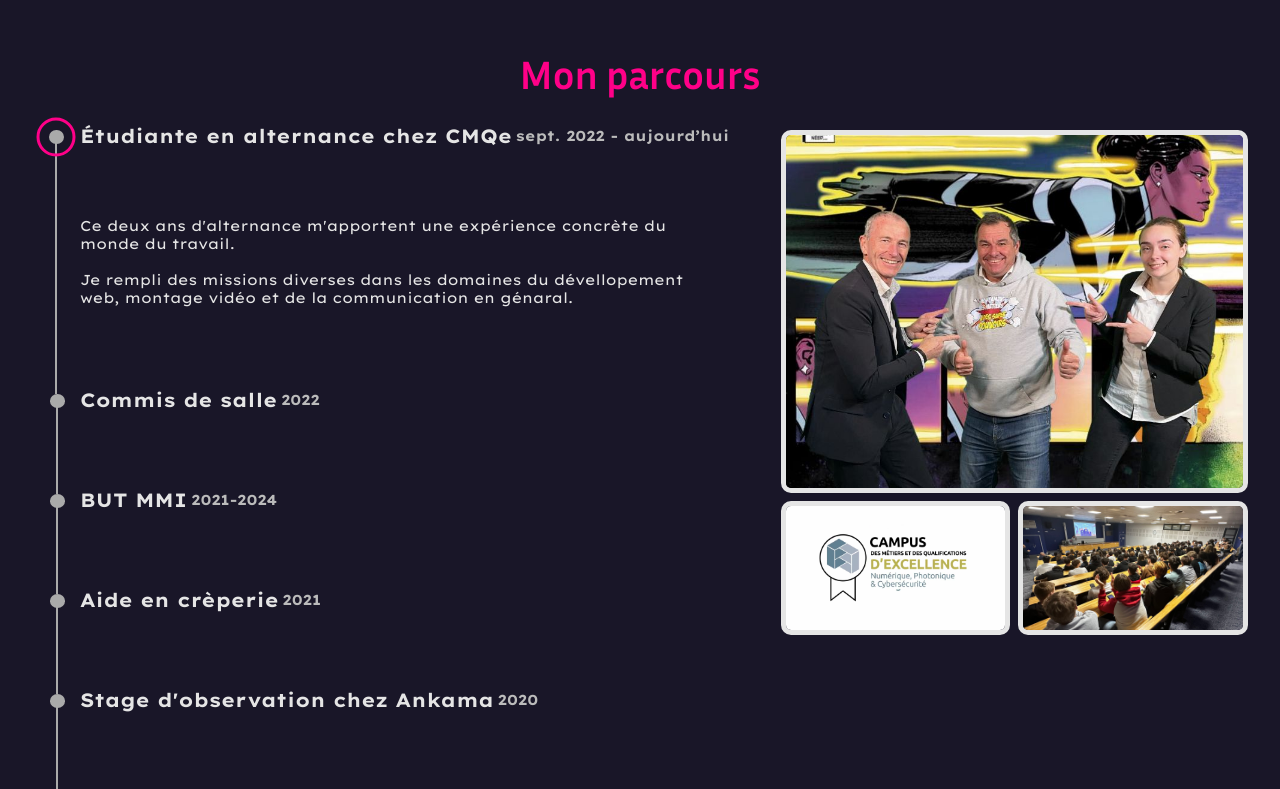
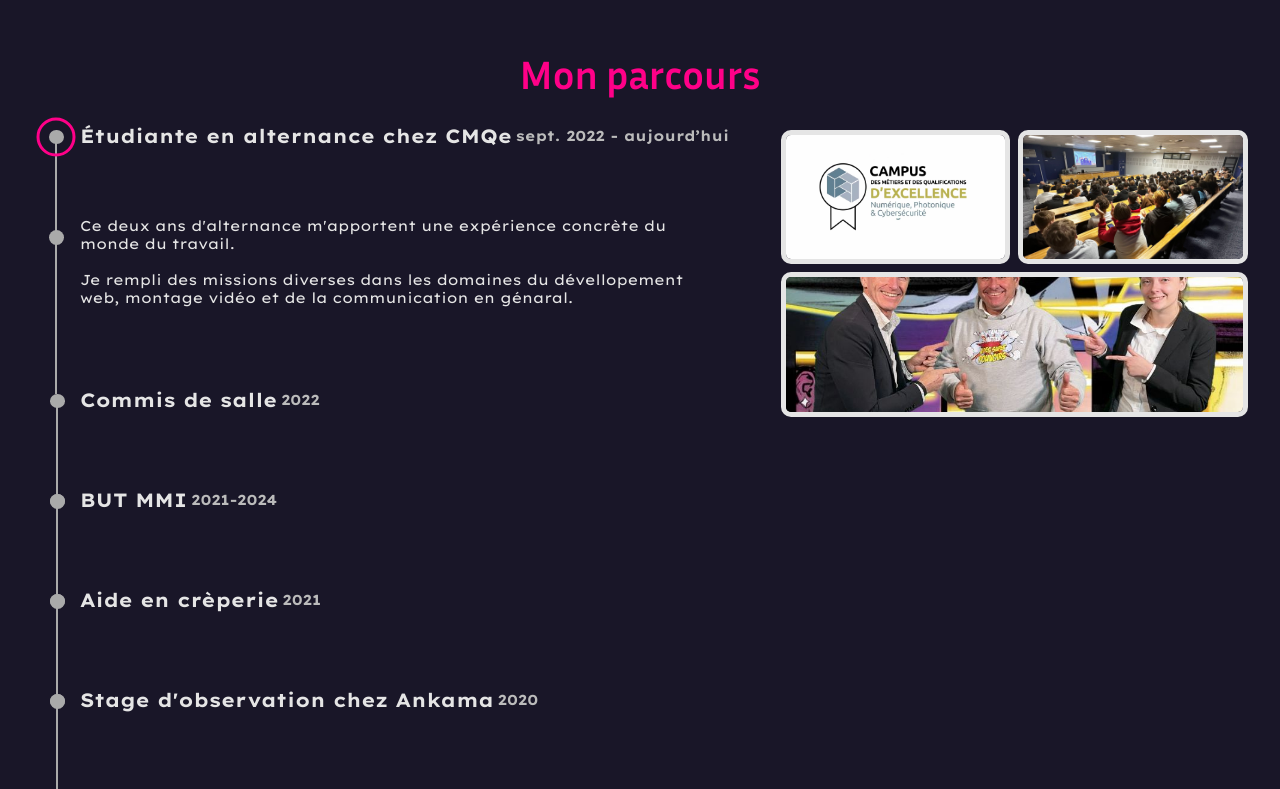
Before and after one commit to LauraR40/portfolio-laura, a SvelteKit app: page /propos in a window 1280 px wide. Shown: the part 780-1569 px from the top of the page. Built offline with nearby package versions, Linux system fonts and the light colour scheme.

Commit message:
problème images chelou formations

```diff
--- a/src/components/propos/Body.svelte
+++ b/src/components/propos/Body.svelte
@@ -56,12 +56,14 @@
   }
 
   .big {
+    height: 40% !important;
     display: grid;
     grid-column: 1 / span 2;
   }
 
   .small {
     display: grid;
-    grid: 1 / span 1;
+    /* grid: 1 / span 1; */
+    grid-row: 1;
   }
 </style>
--- a/src/components/propos/TimeElement.svelte
+++ b/src/components/propos/TimeElement.svelte
@@ -16,6 +16,7 @@
   <div class="indicator" on:click={goto(index)}>
     <div class="circle {active ? 'active' : ''}"></div>
     <div class="line"></div>
+    <div class="circle" style="margin-top: 100px; position: absolute;"></div>
   </div>
   <div class="content" on:click={goto(index)}>
     <h3>{title}</h3>
```
